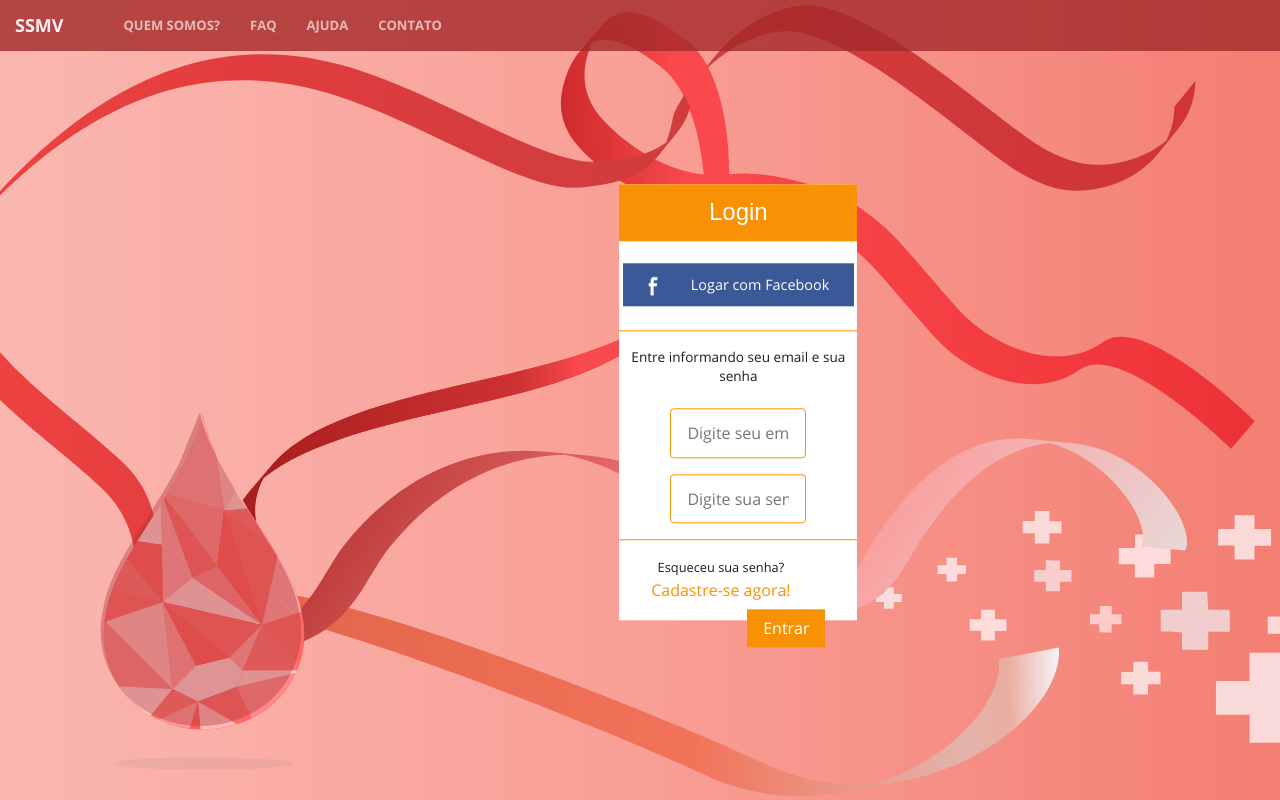
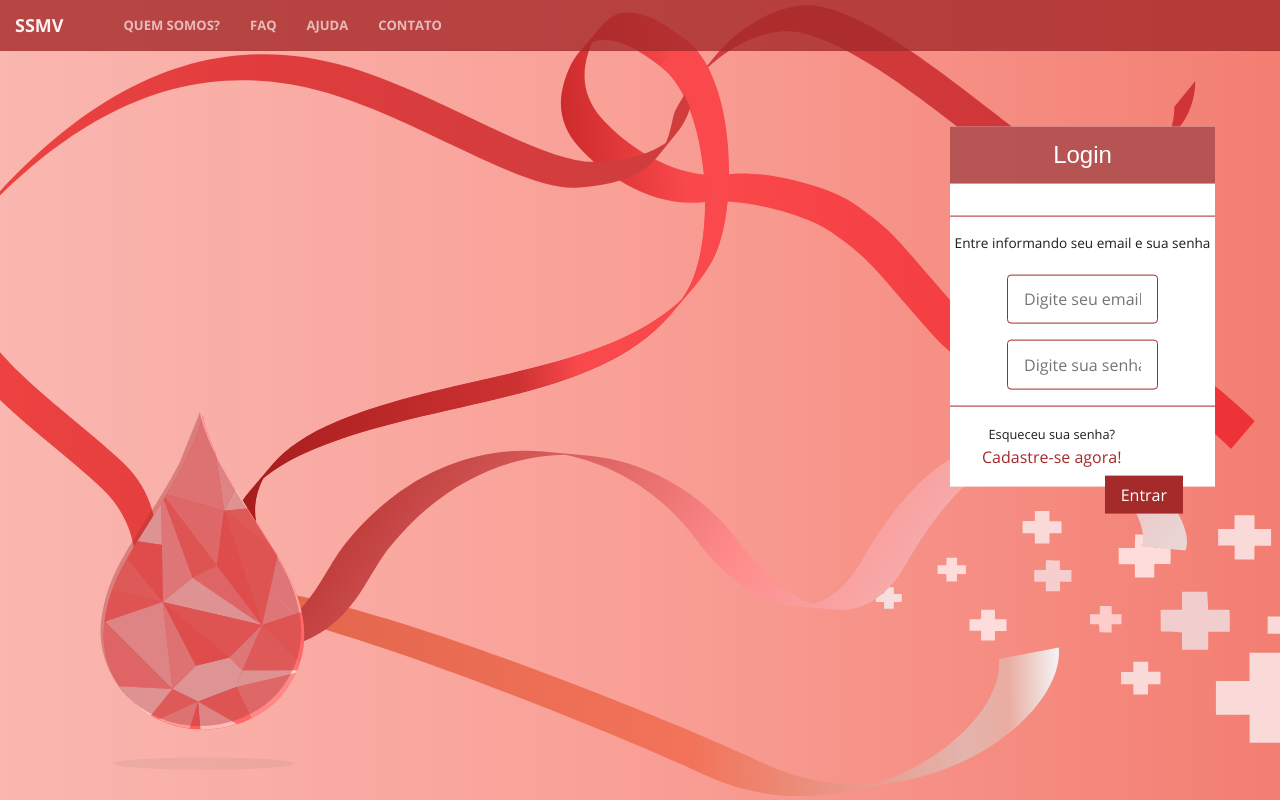
Before and after one commit to SabrinaWinckler/SSMV-V1, a PHP site: page / in a window 1280 px wide. Run offline with PHP 8.4, Linux system fonts and the light colour scheme; some libraries are stand-ins or nearby versions.

Commit message:
v0.5.2
Login, troca de aba, conserto bug's

```diff
--- a/cdn/css/creative.css
+++ b/cdn/css/creative.css
@@ -165,7 +165,7 @@ aside {
 }*/
 
 header .header-content {
-  position: relative;
+  /*position: relative;*/
   text-align: center;
   padding: 100px 15px 100px;
   width: 100%;
@@ -193,7 +193,7 @@ header .header-content .header-content-inner p {
   }
   header .header-content {
     position: absolute;
-    top: 50%;
+    top: 40%;
     -webkit-transform: translateY(-50%);
     -ms-transform: translateY(-50%);
     transform: translateY(-50%);
@@ -455,7 +455,7 @@ OBS:      SÓ MEXER DAQUI PARA BAIXO, PARA ALTERAR COISAS DAQUI PARA CIMA
     ALTERAÇÃO DO HEADER ORIGINAL
 -----------------------------------*/
 header{
-  position: fixed;
+  /*position: absolute;*/
   width: 100%;
   min-height: 100%;
   -webkit-background-size: cover;
@@ -481,7 +481,6 @@ header{
     INICIO
 -----------------------------------*/
 .inicio {
-  position: fixed;
   width: 100%;
   min-height: 100%;
   -webkit-background-size: cover;
@@ -490,6 +489,13 @@ header{
   -o-background-size: cover;
   background-position: bottom left;
   background-image: url('../img/header.svg');
+}
+
+@media (min-width: 768px) {
+  .inicio {
+      position: fixed;
+  }
+
 }
 
 /* LOGIN */
--- a/cdn/css/login.css
+++ b/cdn/css/login.css
@@ -7,6 +7,7 @@ License URL: http://creativecommons.org/licenses/by/3.0/
 /* reset */
 html,body,div,span,applet,object,iframe,h1,h2,h3,h4,h5,h6,p,blockquote,pre,a,abbr,acronym,address,big,cite,code,del,dfn,em,img,ins,kbd,q,s,samp,small,strike,strong,sub,sup,tt,var,b,u,i,dl,dt,dd,ol,nav ul,nav li,fieldset,form,label,legend,table,caption,tbody,tfoot,thead,tr,th,td,article,aside,canvas,details,embed,figure,figcaption,footer,header,hgroup,menu,nav,output,ruby,section,summary,time,mark,audio,video{margin:0;padding:0;border:0;font-size:100%;font:inherit;vertical-align:baseline;}
 article, aside, details, figcaption, figure,footer, header, hgroup, menu, nav, section {display: block;}
+
 ol,ul{list-style:none;margin:0px;padding:0px;}
 blockquote,q{quotes:none;}
 blockquote:before,blockquote:after,q:before,q:after{content:'';content:none;}
@@ -27,10 +28,6 @@ nav.vertical ul li{	display:block;}/* vertical menu */
 nav.horizontal ul li{	display: inline-block;}/* horizontal menu */
 img{max-width:100%;}
 /*end reset*/
-body{
-	font-family: 'Open Sans', sans-serif;
-	background: #00b7c9;
-}
 .header {
     text-align: center;
     margin-top: 4em;
@@ -43,15 +40,17 @@ body{
 }
 .main-section {
     width: 25%;
-    margin: 2em auto 0;
+    /*margin: 2em auto 0;*/
 	text-align: center;
 }
 .login-section {
     background: #fff;
+    font-family: 'Open Sans', sans-serif;
 }
 .login-section h2 {
     padding: .6em 0;
-    background: #f99104;
+    background: #A52A2A;
+    opacity: 0.8;
     font-size: 1.5em;
     color: #fff;
 	font-family: 'Josefin Sans', sans-serif;
@@ -63,7 +62,7 @@ body{
 }
 .login-top {
     padding: 1em 0;
-	border-bottom: 1px solid #f99104;
+	border-bottom: 1px solid #A52A2A;
 }
 .login-top ul li {
     padding: .8em 0;
@@ -101,7 +100,7 @@ body{
     outline: none;
     margin: 1em 0;
 	border-radius: 4px;
-    border: 1px solid#f99104;
+    border: 1px solid#A52A2A;
     outline: none;
     color: #555;
 }
@@ -110,7 +109,7 @@ body{
     padding: .8em 1em;
     outline: none;
     border-radius: 4px;
-    border: 1px solid#f99104;
+    border: 1px solid#A52A2A;
     outline: none;
     color: #555;
 }
@@ -133,7 +132,7 @@ body{
 }
 .login-bottom {
     padding: 1em 2em 4em;
-    border-top: 1px solid #f99104;
+    border-top: 1px solid #A52A2A;
 }
 .login-left p {
     font-size: .8em;
@@ -142,11 +141,11 @@ body{
 }
 .login-left a {
     font-size: 1em;
-    color: #f99104;
+    color: #A52A2A;
 }
 .login-right input[type="button"] {
     padding: .5em 1em;
-    background: #f99104;
+    background: #A52A2A;
     outline: none;
     border: none;
     font-size: 1em;
@@ -179,7 +178,7 @@ body{
     color: #fff;
 }
 .footer p a:hover {
-    color: #f99104;
+    color: #A52A2A;
 }
 /**responsive*/
 @media (max-width:1440px){
--- a/index.php
+++ b/index.php
@@ -34,7 +34,7 @@
     <![endif]-->
 </head>
 
-<body class="grad">
+<body>
 
     <nav id="mainNav" class="navbar navbar-default navbar-fixed-top">
         <div class="container-fluid">
@@ -43,7 +43,7 @@
                 <button type="button" class="navbar-toggle collapsed" data-toggle="collapse" data-target="#bs-example-navbar-collapse-1">
                     <span class="sr-only">Toggle navigation</span> Menu <i class="fa fa-bars"></i>
                 </button>
-                <a class="navbar-brand page-scroll pointer" id="inicio">SSMV</a>
+                <a class="navbar-brand page-scroll pointer" id="comeco">SSMV</a>
             </div>
 
             <!-- Collect the nav links, forms, and other content for toggling -->
@@ -72,16 +72,13 @@
         <div id="design_class" class="inicio">
             <div id="principal" class="header-content">
                 <form id="login">
-                <div class="col-md-2"></div>
-                <div class="col-md-10">
+                <div class="col-md-9"></div>
+                <div class="col-md-3">
                     <div class="main">
-                        <div class="main-section">
                             <div class="login-section">
                                 <h2>Login</h2>
                                 <div class="login-top">
-                                    <ul>
-                                        <li><a class="face" href="#"><span class="face"> </span>Logar com Facebook</a></li>
-                                    </ul>
+                                    <div class="fb-login-button" data-max-rows="1" data-size="large" data-button-type="login_with" data-show-faces="false" data-auto-logout-link="false" data-use-continue-as="true"></div>
                                 </div>
                                 <div class="login-middle">
                                     <p>Entre informando seu email e sua senha</p>
@@ -96,104 +93,16 @@
                                         <a href="#">Cadastre-se agora!</a>
                                     </div>
                                     <div class="login-right">
-                                        <form>
                                         <input type="button" value="Entrar">
-                                        </form>
                                     </div>
                                 </div>
                             </div>
                         </div>
                     </div>
-                    </div>
                 </form>
             </div>
         </div>
     </header>
-
-    <header>
-        <div id="design_class" class="inicio">
-            <div id="principal" class="header-content">
-                <form id="login">
-                <div class="col-md-2"></div>
-                <div class="col-md-10">
-                    <div class="main">
-                        <div class="main-section">
-                            <div class="login-section">
-                                <h2>Login</h2>
-                                <div class="login-top">
-                                    <ul>
-                                        <li><a class="face" href="#"><span class="face"> </span>Logar com Facebook</a></li>
-                                    </ul>
-                                </div>
-                                <div class="login-middle">
-                                    <p>Entre informando seu email e sua senha</p>
-                                    <form>
-                                        <input type="text" id="email" placeholder="Digite seu email">
-                                        <input type="password" id="senha" placeholder="Digite sua senha">
-                                    </form>
-                                </div>
-                                <div class="login-bottom">
-                                    <div class="login-left">
-                                        <p>Esqueceu sua senha?</p>
-                                        <a href="#">Cadastre-se agora!</a>
-                                    </div>
-                                    <div class="login-right">
-                                        <form>
-                                        <input type="button" value="Entrar">
-                                        </form>
-                                    </div>
-                                </div>
-                            </div>
-                        </div>
-                    </div>
-                    </div>
-                </form>
-            </div>
-        </div>
-    </header>
-
-    <header>
-        <div id="design_class" class="inicio">
-            <div id="principal" class="header-content">
-                <form id="login">
-                <div class="col-md-2"></div>
-                <div class="col-md-10">
-                    <div class="main">
-                        <div class="main-section">
-                            <div class="login-section">
-                                <h2>Login</h2>
-                                <div class="login-top">
-                                    <ul>
-                                        <li><a class="face" href="#"><span class="face"> </span>Logar com Facebook</a></li>
-                                    </ul>
-                                </div>
-                                <div class="login-middle">
-                                    <p>Entre informando seu email e sua senha</p>
-                                    <form>
-                                        <input type="text" id="email" placeholder="Digite seu email">
-                                        <input type="password" id="senha" placeholder="Digite sua senha">
-                                    </form>
-                                </div>
-                                <div class="login-bottom">
-                                    <div class="login-left">
-                                        <p>Esqueceu sua senha?</p>
-                                        <a href="#">Cadastre-se agora!</a>
-                                    </div>
-                                    <div class="login-right">
-                                        <form>
-                                        <input type="button" value="Entrar">
-                                        </form>
-                                    </div>
-                                </div>
-                            </div>
-                        </div>
-                    </div>
-                    </div>
-                </form>
-            </div>
-        </div>
-    </header>
-
 
     <!-- jQuery -->
     <script src="<?php echo BASECDN; ?>jquery/jquery.min.js"></script>
@@ -231,9 +140,15 @@
     </script>
 
     <script>
-        var inicio = $("#principal").html();
+        inicio = $("#principal").html();
 
-        $("#inicio").on("click", function(){
+        $(document).ready(function(){
+            setTimeout(function() {
+                inicio = $("#principal").html();
+            }, 1000);
+        });
+
+        $("#comeco").on("click", function(){
             $("title").text("Página Inicial :: Seu Sangue, Minha Vida");
             $("#design_class").removeClass().addClass("inicio");
             $("#principal").html(inicio);
```
